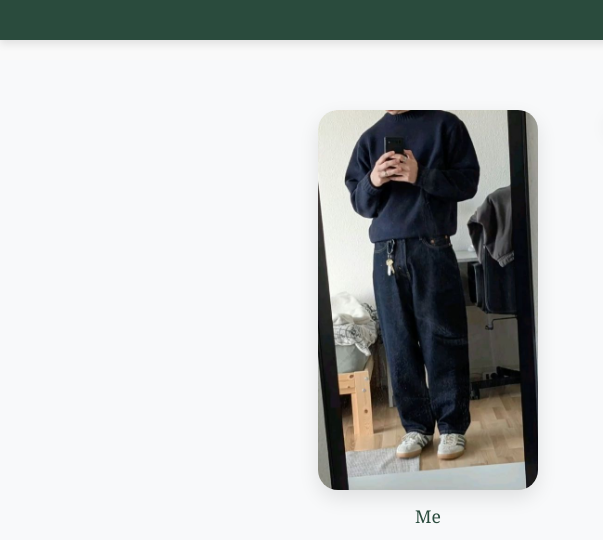
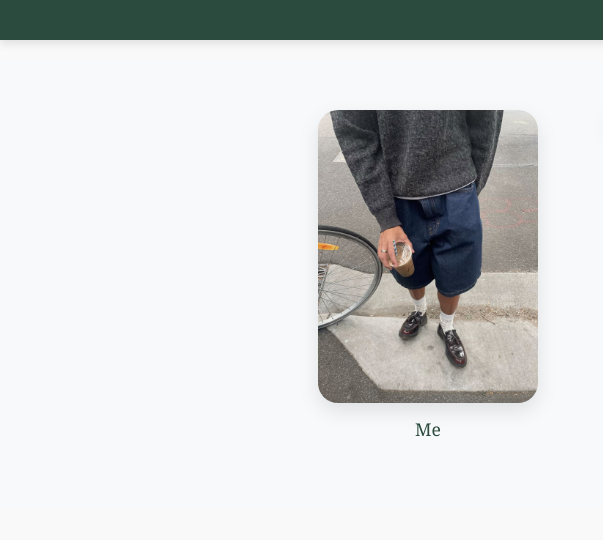
Before and after one commit to sammachteinewebsite/samsworld, a plain HTML site: page index.html in a window 1280 px wide. Shown: the part 124-664 px from the top of the page, 0-603 px from the left. Drawn offline with Linux system fonts and the light colour scheme.

Commit message:
erste datei

```diff
--- a/index.html
+++ b/index.html
@@ -24,7 +24,7 @@
 
     <section class="gallery">
         <div class="image-box">
-            <a href="me.html"><img src="images/me-2.jpg" alt="Me"></a>
+            <a href="me.html"><img src="images/IMG_2098.JPG" alt="Me"></a>
             <p>Me</p>
         </div>
         <div class="image-box">
```
